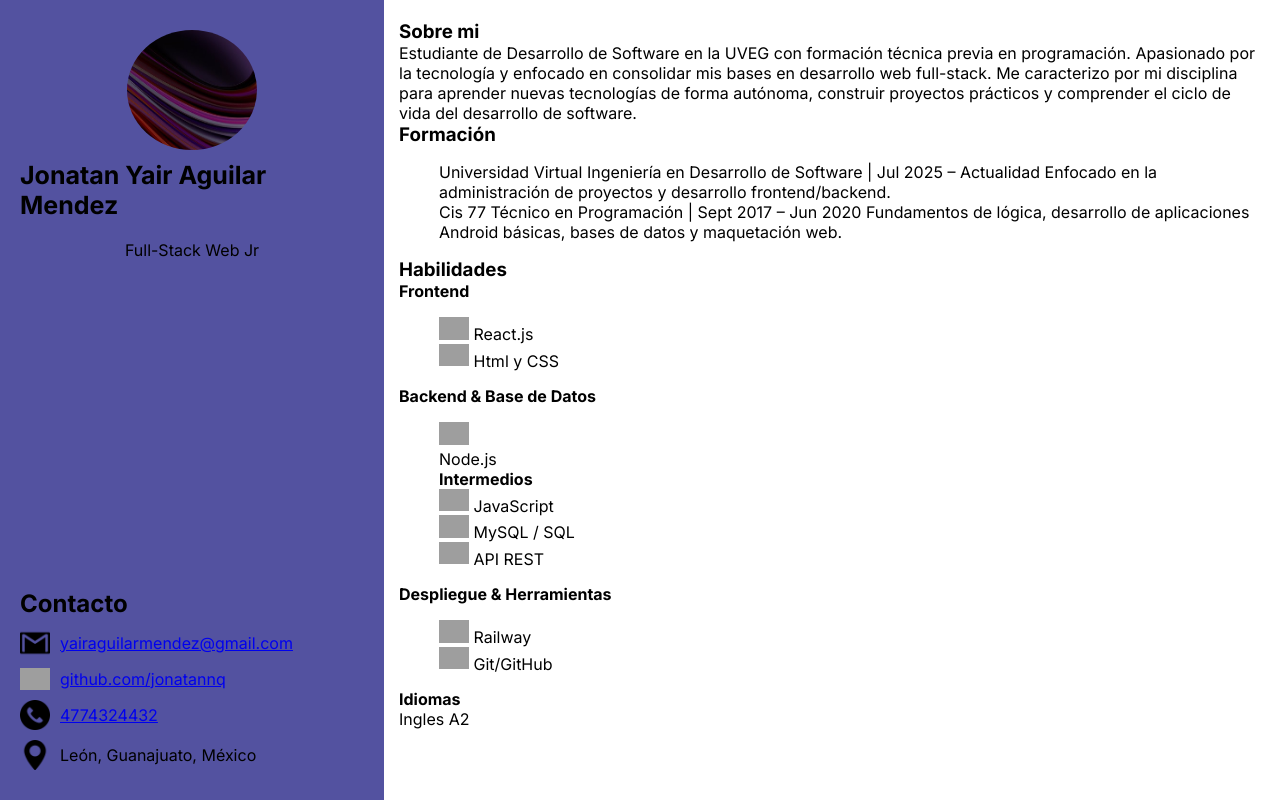
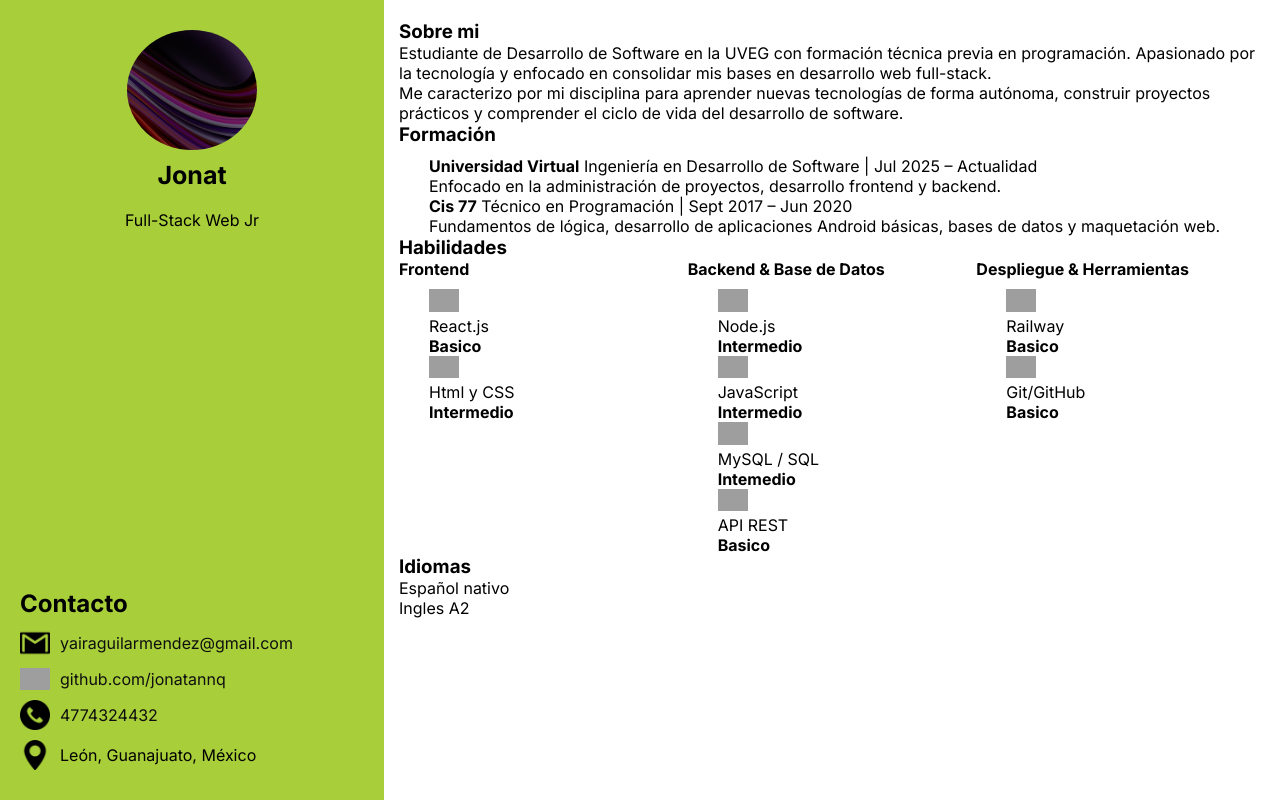
Before and after one commit to jonatannq/portafolio, a plain HTML site: page index.html in a window 1280 px wide. Drawn offline with Linux system fonts and the light colour scheme; grey boxes are pictures that could not be loaded.

Commit message:
Estructura del documento html completa

```diff
--- a/css/css.css
+++ b/css/css.css
@@ -1,6 +1,7 @@
 :root {
     --font: "Inter";
-
+    --black: rgb(15, 15, 15);
+    --color-card: rgb(168, 207, 58);
 }
 
 html {
@@ -34,6 +35,22 @@ h1 {
 
 ul {
     list-style: none;
+    padding: 0;
+    margin: 0;
+}
+
+@media (min-width: 194px) {
+    ul {
+        padding-left: 3rem;
+        margin-top: 1rem;
+    }
+
+}
+
+
+a {
+    text-decoration: none;
+    color: var(--black)
 }
 
 
@@ -51,7 +68,7 @@ ul {
 
 
 .profile__card {
-    background-color: rgb(83, 82, 160);
+    background-color: var(--color-card);
     padding: 3rem 2rem;
     display: flex;
     flex-direction: column;
@@ -79,16 +96,11 @@ ul {
 }
 .profile__img {
     border-radius: 50%;
-    max-width: 90%;
-    height: 10rem;
+    width: 13rem;
+    height: 12rem;
 }
 
-@media (min-width: 194px) {
-    .profile__img {
-        width: 13rem;
-        height: 12rem;
-    }
-}
+
 
 /* Mayor a 250 el mq */
 
@@ -109,6 +121,10 @@ ul {
     flex-direction: column;
     align-items: center;
     gap: 1rem;
+    &:hover {
+        transform: scale(1.1);
+        color: rgb(58, 58, 58);
+    }
 }
 
 @media (min-width: 768px) {
@@ -122,12 +138,14 @@ ul {
 
 }
 
+
 @media (min-width: 768px) {
     .contact__section {
         align-items: start;
     }
     .contact__text--show {
         display: inline-block;
+        overflow-wrap: anywhere;
 
     }
 }
@@ -147,11 +165,26 @@ ul {
     padding: 2rem 1.5rem;
 }
 
-@media (min-width: 768px) {
+
+@media (min-width: 500px) {
+
+    .content__skill {
+        display: grid;
+        grid-template-columns: repeat(2, 1fr);
+    }
+}
+
+@media (min-width: 1000px) {
     .profile__content {
         overflow-y: scroll;
     }
+    .content__skill {
+        grid-template-columns: repeat(3, 1fr);
+
+    }
 }
+
+
 
 
 .skill__icon {
--- a/index.html
+++ b/index.html
@@ -13,15 +13,14 @@
 <body>
 
     <main class="main__display">
+
         <!-- Profile Card -->
         <div class="profile__card">
-
             <section class="profile__section">
                 <div class="profile__display">
                     <img class="profile__img" src="src/img/img.png" alt="img cv">
-                    <h1>Jonatan Yair Aguilar Mendez</h1>
+                    <h1>Jonat</h1>
                 </div>
-
                 <p>Full-Stack Web Jr</p>
             </section>
 
@@ -52,20 +51,23 @@
                     <img class="contact__icon" src="src/img/mapas-y-banderas.png" alt="icono gmail">
                     <p>León, Guanajuato<span class="contact__text--show">, México</span></p>
                 </div>
-
             </section>
         </div>
 
 
         <!-- Contenido -->
         <div class="profile__content">
+
             <section>
                 <h3>Sobre mi</h3>
                 <p>
                     Estudiante de Desarrollo de Software en la UVEG
                     con formación técnica previa en programación.
                     Apasionado por la tecnología y enfocado en consolidar
-                    mis bases en desarrollo web full-stack. Me caracterizo
+                    mis bases en desarrollo web full-stack.
+                </p>
+                <p>
+                    Me caracterizo
                     por mi disciplina para aprender nuevas tecnologías de
                     forma autónoma, construir proyectos prácticos y
                     comprender el ciclo de vida del desarrollo de software.
@@ -76,15 +78,24 @@
                 <h3>Formación</h3>
                 <ul>
                     <li>
-                         Universidad Virtual
-                            Ingeniería en Desarrollo de Software | Jul 2025 – Actualidad
-                        Enfocado en la administración de proyectos y desarrollo frontend/backend.
+                        <strong>Universidad Virtual</strong>
+                        <span>
+                            Ingeniería en Desarrollo de Software
+                            | Jul 2025 – Actualidad
+                        </span>
+                        <p>
+                            Enfocado en la administración de proyectos,
+                            desarrollo frontend y backend.
+                        </p>
                     </li>
+
                     <li>
-
-                        Cis 77
-                        Técnico en Programación | Sept 2017 – Jun 2020
-                        Fundamentos de lógica, desarrollo de aplicaciones Android básicas, bases de datos y maquetación web.
+                        <strong>Cis 77</strong>
+                        <span>Técnico en Programación | Sept 2017 – Jun 2020</span>
+                        <p>
+                            Fundamentos de lógica, desarrollo de aplicaciones
+                            Android básicas, bases de datos y maquetación web.
+                        </p>
                     </li>
                 </ul>
             </section>
@@ -94,17 +105,19 @@
                 <h3>Habilidades</h3>
 
                 <!-- Contenerdor -->
-                <div>
+                <div class="content__skill">
                     <div>
                         <h4>Frontend</h4>
                         <ul>
                             <li>
                                 <img class="skill__icon" src="https://cdn.jsdelivr.net/gh/devicons/devicon/icons/react/react-original.svg" alt="icon react">
-                                React.js
+                                <p>React.js</p>
+                                <strong>Basico</strong>
                             </li>
                             <li>
                                 <img class="skill__icon" src="https://cdn.jsdelivr.net/gh/devicons/devicon/icons/html5/html5-original.svg" alt="icon html">
-                                Html y CSS
+                                <p>Html y CSS</p>
+                                <strong>Intermedio</strong>
                             </li>
                         </ul>
                     </div>
@@ -115,18 +128,23 @@
                             <li>
                                 <img class="skill__icon" src="https://cdn.jsdelivr.net/gh/devicons/devicon/icons/nodejs/nodejs-original.svg" alt="icono node">
                                 <p>Node.js</p>
-                                <strong>Intermedios</strong>
+                                <strong>Intermedio</strong>
                             </li>
                             <li>
-                                 <img class="skill__icon" src="https://cdn.jsdelivr.net/gh/devicons/devicon/icons/javascript/javascript-original.svg" alt="icon js">
-                                JavaScript
+                                <img class="skill__icon" src="https://cdn.jsdelivr.net/gh/devicons/devicon/icons/javascript/javascript-original.svg" alt="icon js">
+                                <p>JavaScript</p>
+                                <strong>Intermedio</strong>
                             </li>
                             <li>
                                 <img class="skill__icon" src="https://cdn.jsdelivr.net/gh/devicons/devicon/icons/mysql/mysql-original.svg" alt="icon sql">
-                                MySQL / SQL</li>
+                                <p>MySQL / SQL</p>
+                                <strong>Intemedio</strong>
+                            </li>
                             <li>
                                 <img class="skill__icon" src="https://cdn.jsdelivr.net/gh/devicons/devicon/icons/fastapi/fastapi-original.svg" alt="icon api">
-                                API REST</li>
+                                <p>API REST</p>
+                                <strong>Basico</strong>
+                            </li>
                         </ul>
                     </div>
 
@@ -135,18 +153,22 @@
                         <ul>
                             <li>
                                 <img class="skill__icon" src="https://cdn.jsdelivr.net/gh/devicons/devicon/icons/railway/railway-original.svg" alt="icon railway">
-                                Railway
+                                <p>Railway</p>
+                                <strong>Basico</strong>
                             </li>
                             <li>
                                 <img class="skill__icon" src="https://cdn.jsdelivr.net/gh/devicons/devicon/icons/github/github-original.svg" alt="icono github">
-                                Git/GitHub</li>
+                                <p>Git/GitHub</p>
+                                <strong>Basico</strong>
+                            </li>
                         </ul>
                     </div>
                 </div>
             </section>
 
             <section>
-                <h4>Idiomas</h4>
+                <h3>Idiomas</h3>
+                <p>Español nativo</p>
                 <p>Ingles A2</p>
             </section>
 
```
